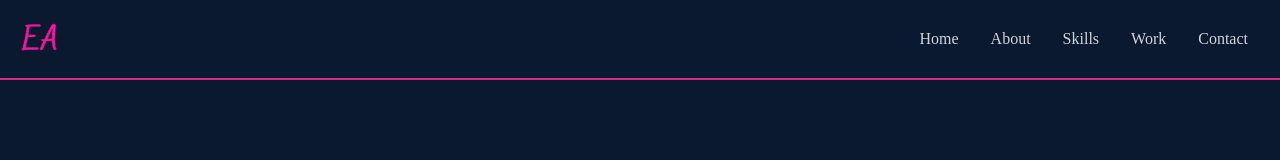
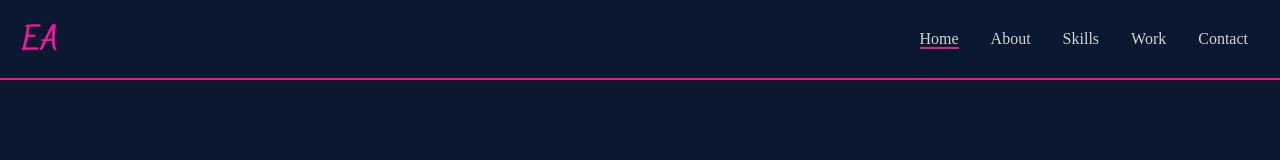
Before and after one commit to emrecanalsancak/Portfolio-project, a React (Create React App) app: page / in a window 1280 px wide. Shown: the top 160 px of the page. Built offline with nearby package versions, Linux system fonts and the light colour scheme.

Commit message:
Added active class to navbar

```diff
--- a/src/index.css
+++ b/src/index.css
@@ -24,3 +24,7 @@
 .content-div:hover {
   background: rgb(4, 4, 26) !important;
 }
+
+.active {
+  border-bottom: 2px solid rgb(219 39 119);
+}
```
